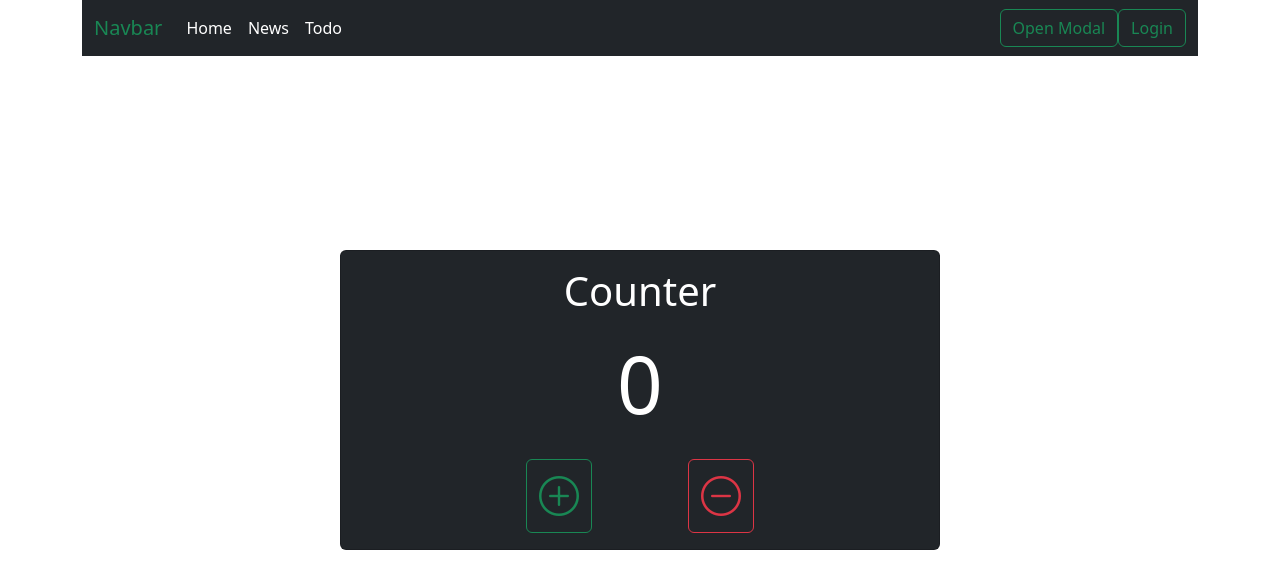
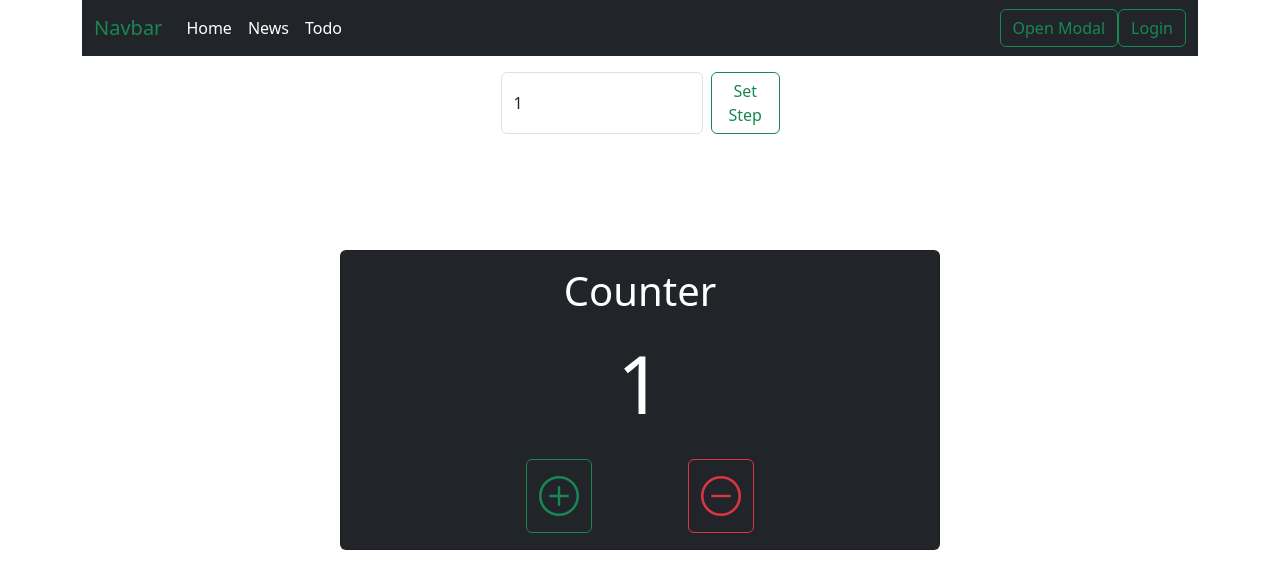
Before and after one commit to marseille78/goit_react, a React (Create React App) app: page / in a window 1280 px wide. Shown: the top 588 px of the page. Built offline with nearby package versions, Linux system fonts and the light colour scheme.

Commit message:
2024-09-23 17:16

```diff
--- a/package.json
+++ b/package.json
@@ -10,8 +10,10 @@
     "react": "^18.2.0",
     "react-dom": "^18.2.0",
     "react-hot-toast": "^2.4.1",
+    "react-redux": "^9.1.2",
     "react-router-dom": "^6.26.1",
     "react-scripts": "5.0.1",
+    "redux": "^5.0.1",
     "web-vitals": "^2.1.4"
   },
   "scripts": {
--- a/src/components/App.jsx
+++ b/src/components/App.jsx
@@ -9,7 +9,7 @@ import HomePage from './pages/HomePage'
 
 const LoginPage = lazy(() => import('./pages/LoginPage'))
 const ToDoDetails = lazy(() => import('./ToDo/ToDoDetails'))
-const ToDoPage = lazy(() => import('./pages/ToDoPage'))
+const ToDoPage = lazy(() => import('./pages/TodoPage'))
 const NewsPage = lazy(() => import('./pages/NewsPage'))
 
 const App = () => {
--- a/src/components/Counter/Counter.jsx
+++ b/src/components/Counter/Counter.jsx
@@ -1,77 +1,46 @@
-import { useReducer, useState } from 'react'
+import { useState } from "react";
+import { useDispatch, useSelector } from "react-redux";
 
-// function reducer(prevState, action) {
-// 	if (action.type === 'increment') return prevState + action.payload
-// 	else return prevState - action.payload
-// }
-function reducer(prevState, action) {
-	if (action.type === 'createUser') {
-		return {
-			...prevState,
-			user: action.payload,
-		}
-	} else if (action.type === 'createCountry') {
-		return {
-			...prevState,
-			country: action.payload,
-		}
-	}
-}
 const Counter = () => {
-	const [total, setTotal] = useState(0)
+  // const [total, setTotal] = useState(0)
 
-	// const [total, setTotal] = useReducer(reducer, 0)
-	// const [state, dispatch] = useReducer(reducer, {
-	// 	user: null,
-	// 	country: '',
-	// 	items: [],
-	// })
+  const { total, step } = useSelector((state) => state);
+  console.log("step :>> ", step);
+  const dispatch = useDispatch();
 
-	// dispatch({ type: 'createUser', payload: { name: 'Alex' } })
-	// dispatch({ type: 'createCountry', payload: 'Ukraine' })
-	// const [user, setUser] = useState(null)
-	// const [country, setCountry] = useState('')
-	// const [items, setItems] = useState([])
+  const handleClickPlus = () => dispatch({ type: "increment", payload: step });
 
-	const handleClickPlus = () => setTotal({ type: 'increment', payload: 1 })
-
-	const handleClickMinus = () => setTotal({ type: 'decrement', payload: 1 })
+  const handleClickMinus = () => dispatch({ type: "decrement", payload: step });
 
   return (
-		<div className='position-absolute top-50 start-50 translate-middle'>
-			<div
-				className='card bg-dark text-white '
-				style={{ width: '600px' }}
-			>
-				<div className='card-body'>
-					<h5 className='card-title text-center fs-1'>Counter</h5>
-					<p
-						className='card-text  text-center'
-						style={{ fontSize: '80px' }}
-					>
+    <div className="position-absolute top-50 start-50 translate-middle">
+      <div className="card bg-dark text-white " style={{ width: "600px" }}>
+        <div className="card-body">
+          <h5 className="card-title text-center fs-1">Counter</h5>
+          <p className="card-text  text-center" style={{ fontSize: "80px" }}>
             {total}
           </p>
-					<div className='d-flex justify-content-center px-5'>
+          <div className="d-flex justify-content-center px-5">
             <button
-							className='btn btn-outline-success me-5'
+              className="btn btn-outline-success me-5"
               onClick={handleClickPlus}
             >
-							<i className='bi bi-plus-circle fs-1'></i>
+              <i className="bi bi-plus-circle fs-1"></i>
             </button>
             <button
-							className='btn  btn-outline-danger ms-5'
+              className="btn  btn-outline-danger ms-5"
               onClick={handleClickMinus}
             >
-							<i className='bi bi-dash-circle fs-1'></i>
+              <i className="bi bi-dash-circle fs-1"></i>
             </button>
           </div>
         </div>
       </div>
     </div>
-	)
-}
+  );
+};
 
-export default Counter
+export default Counter;
 
 // class Button extends PureComponent {
 // 	// shouldComponentUpdate(nextProps, nextState) {
--- /dev/null
+++ b/src/components/Counter/Step.jsx
@@ -0,0 +1,33 @@
+import { useDispatch, useSelector } from "react-redux";
+
+const Step = () => {
+  const { step } = useSelector((state) => state);
+  const dispatch = useDispatch();
+
+  const handleSubmit = (e) => {
+    e.preventDefault();
+    const { value } = e.target.elements.step;
+    dispatch({ type: "setStep", payload: Number(value) });
+  };
+
+  return (
+    <form
+      onSubmit={handleSubmit}
+      className="d-flex mt-2 mx-auto w-25"
+      role="search"
+    >
+      <input
+        className="form-control me-2"
+        type="number"
+        name="step"
+        placeholder="step"
+        defaultValue={step}
+      />
+      <button className="btn btn-outline-success" type="submit">
+        Set Step
+      </button>
+    </form>
+  );
+};
+
+export default Step;
--- a/src/components/pages/HomePage.jsx
+++ b/src/components/pages/HomePage.jsx
@@ -1,11 +1,13 @@
-import Counter from '../Counter/Counter'
+import Counter from "../Counter/Counter";
+import Step from "../Counter/Step";
 
 const HomePage = () => {
-	return (
-		<>
-			<Counter />
-		</>
-	)
-}
+  return (
+    <>
+      <Step />
+      <Counter />
+    </>
+  );
+};
 
-export default HomePage
+export default HomePage;
--- a/src/components/pages/TodoPage.jsx
+++ b/src/components/pages/TodoPage.jsx
@@ -1,7 +1,7 @@
-import ToDoList from '../ToDoList/ToDoList'
+import ToDoList from '../ToDoList/ToDoList';
 
-const ToDoPage = () => {
-	return <ToDoList />
-}
+const TodoPage = () => {
+	return <ToDoList />;
+};
 
-export default ToDoPage
+export default TodoPage;
--- a/src/index.js
+++ b/src/index.js
@@ -5,11 +5,16 @@ import { BrowserRouter } from "react-router-dom";
 import Context from "./testContext/Context/Context";
 // import App from "./testContext/App";
 
+import {Provider} from "react-redux";
+import {store} from "./store/store";
+
 const root = ReactDOM.createRoot(document.getElementById("root"));
 root.render(
   <BrowserRouter>
-    <Context>
-      <App />
-    </Context>
+    <Provider store={store}>
+      <Context>
+        <App />
+      </Context>
+    </Provider>
   </BrowserRouter>
 );
--- /dev/null
+++ b/src/store/store.js
@@ -0,0 +1,36 @@
+import { createStore } from "redux";
+
+const reducer = (state, action) => {
+  switch (action.type) {
+    case "increment":
+      return {
+        ...state,
+        total: state.total + action.payload,
+      };
+    case "decrement":
+      return {
+        ...state,
+        total: state.total - action.payload,
+      };
+    case "setStep":
+      return {
+        ...state,
+        step: action.payload,
+      };
+    case "createTodo":
+      return {
+        ...state,
+        todo: [...state.todo, { ...action.payload }],
+      };
+    default:
+      return state;
+  }
+};
+
+export const store = createStore(reducer, { total: 0, step: 1, users: [] });
+
+console.log("store :>> ", store);
+
+store.dispatch({ type: "increment", payload: 1 });
+
+console.log(store.getState());
```
Also changed, not shown: 1 other file (tests, documents, lock files or other folders). Lines whose indentation alone changed are shown as unchanged.
